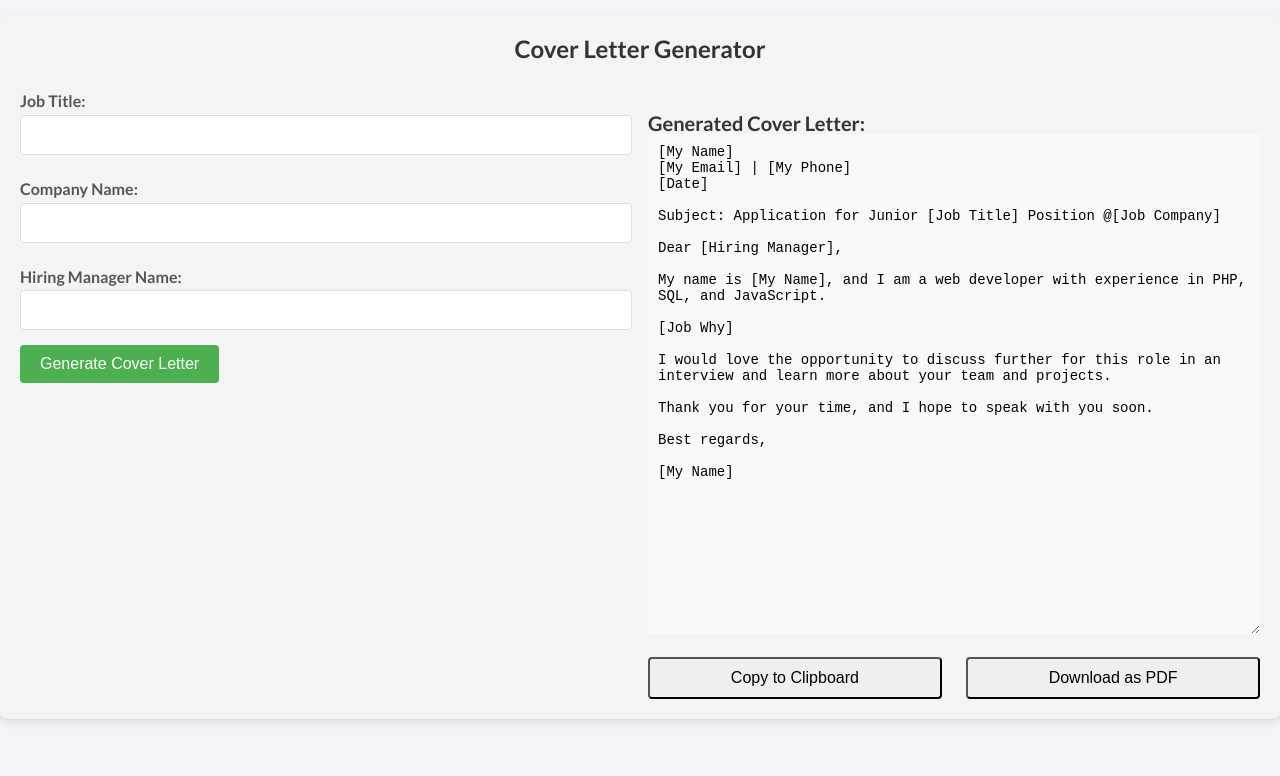
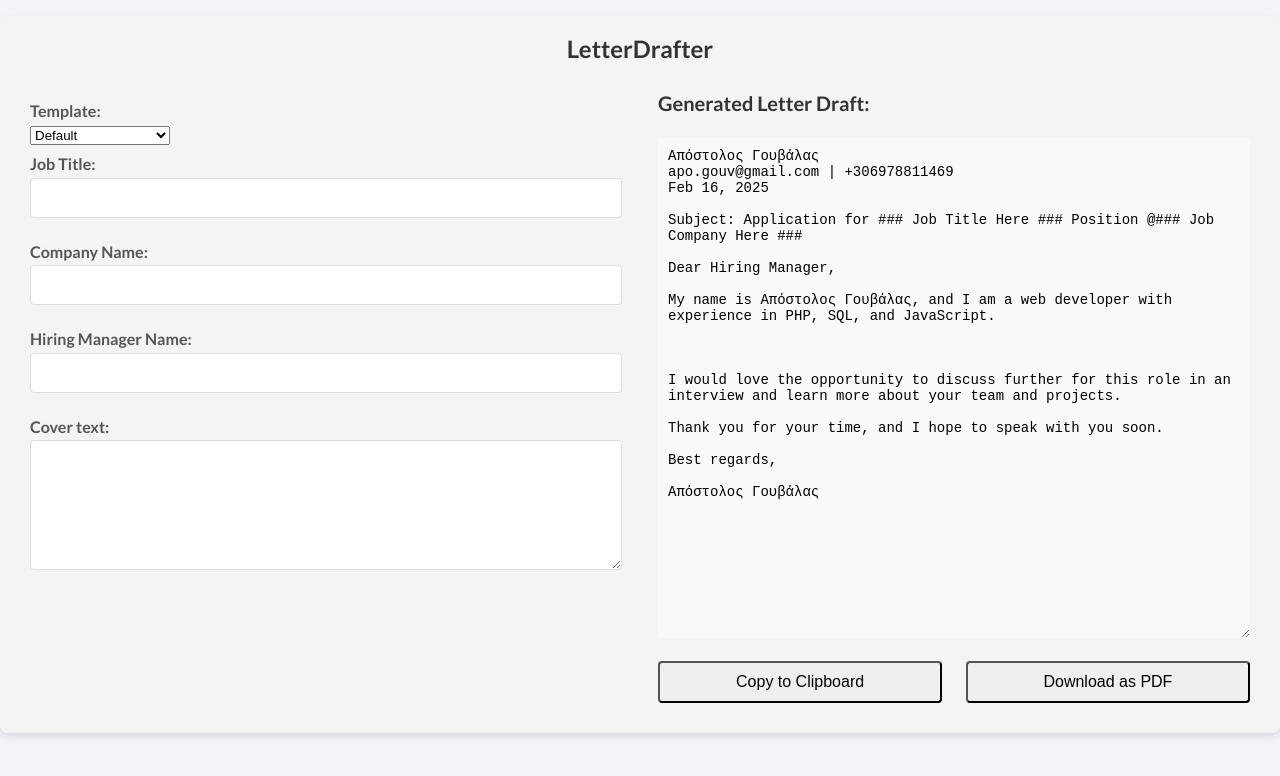
Before and after one commit to ApoGouv/resume, a React (Vite) app: page /#/letter-draft in a window 1280 px wide. Shown: the top 776 px of the page. Built offline with nearby package versions, Linux system fonts and the light colour scheme.

Commit message:
LetterDraft alpha

```diff
--- a/src/Components/Resume/Resume.css
+++ b/src/Components/Resume/Resume.css
@@ -88,7 +88,7 @@
 /* Media query for mobile screens */
 @media screen and (max-width: 767.99px) {
   #resume-container {
-    margin: 0 0 3rem 0;
+    margin: 0 0 3.5rem 0;
   }
 
   #resume {
--- a/src/Pages/LetterDraftPage/LetterDraftPage.css
+++ b/src/Pages/LetterDraftPage/LetterDraftPage.css
@@ -27,6 +27,7 @@
 .input-fields {
   flex: 1;
   width: 50%;
+  padding: 0.625rem;
 }
 
 .input-fields label {
@@ -37,6 +38,16 @@
 }
 
 .input-fields input {
+  width: 100%;
+  padding: 10px;
+  font-size: 16px;
+  border: 1px solid #ddd;
+  border-radius: 4px;
+  margin-bottom: 15px;
+  background-color: #fff;
+}
+
+.input-fields textarea {
   width: 100%;
   padding: 10px;
   font-size: 16px;
@@ -64,10 +75,11 @@
 .generated-letter {
   flex: 1;
   width: 50%;
+  padding: 0.625rem;
 }
 
 .generated-letter h3 {
-  margin-top: 30px;
+  margin-bottom: 1.5rem;
   font-size: 20px;
   color: #333;
 }
--- a/src/Pages/LetterDraftPage/LetterDraftPage.tsx
+++ b/src/Pages/LetterDraftPage/LetterDraftPage.tsx
@@ -1,39 +1,38 @@
-import { useState } from 'react';
+import { useState, useEffect, useCallback } from 'react';
 import jsPDF from 'jspdf';
+import type { ProfileProps } from '@/Components/Profile/Profile';
 import { getDateFormatIntl, dateFormatOptions } from '@/Utils/dates';
+
+import { DEFAULT_TEMPLATE } from '@/Pages/LetterDraftPage/templates/defaultTemplate';
+import { FRONTEND_TEMPLATE } from '@/Pages/LetterDraftPage/templates/frontendTemplate';
+import { BACKEND_TEMPLATE } from '@/Pages/LetterDraftPage/templates/backendTemplate';
 
 import '@/Pages/LetterDraftPage/LetterDraftPage.css';
 
-const DEFAULT_TEMPLATE = `[My Name]
-[My Email] | [My Phone]
-[Date]
+const templates = [
+  { id: 'default', name: 'Default', content: DEFAULT_TEMPLATE },
+  { id: 'frontend', name: 'Frontend Developer', content: FRONTEND_TEMPLATE },
+  { id: 'backend', name: 'Backend Developer', content: BACKEND_TEMPLATE },
+  { id: 'custom', name: 'Custom Template', content: '' },
+];
 
-Subject: Application for Junior [Job Title] Position @[Job Company]
-
-Dear [Hiring Manager],
-
-My name is [My Name], and I am a web developer with experience in PHP, SQL, and JavaScript.
-
-[Job Why]
-
-I would love the opportunity to discuss further for this role in an interview and learn more about your team and projects.
-
-Thank you for your time, and I hope to speak with you soon.
-
-Best regards,
-
-[My Name]`;
-
-function LetterDraftPage() {
+function LetterDraftPage({ profile }: ProfileProps) {
   const [jobTitle, setJobTitle] = useState('');
   const [jobCompanyName, setJobCompanyName] = useState('');
   const [jobHiringManagerName, setJobHiringManagerName] = useState('');
+  const [coverText, setCoverText] = useState('');
+  const [selectedTemplate, setSelectedTemplate] = useState('default');
   const [coverLetter, setCoverLetter] = useState(DEFAULT_TEMPLATE);
+  const [customTemplate, setCustomTemplate] = useState('');
 
   const myInfo = {
-    'name': 'Apostolos Gouvalas',
-    'email': 'apo.gouv@gmail.com',
-    'phone': '+30 6978 811 469',
+    name: profile.name || '### My Name Here ###',
+    email:
+      profile.contact?.find((contact) => contact.type === 'email')?.value ||
+      '### My Email Here ###',
+    phone:
+      profile.contact?.find((contact) => contact.type === 'phone')?.value ||
+      '### My Phone Here ###',
   };
 
   const todayDate = getDateFormatIntl(
@@ -42,17 +41,52 @@ function LetterDraftPage() {
     'en-US'
   );
 
-  const generateCoverLetter = () => {
-    const newCoverLetter = DEFAULT_TEMPLATE
-      .replace('[Job Title]', jobTitle || '### Job Title Here ###')
-      .replace('[Job Company]', jobCompanyName || '### Job Comapy Here ###')
-      .replace('[My Name]', myInfo.name) // Placeholder for user name
-      .replace('[My Email]', myInfo.email) // Placeholder for email
-      .replace('[My Phone]', myInfo.phone) // Placeholder for phone number
-      .replace('[Date]', todayDate) // Insert current date
-      .replace('[Hiring Manager]', jobHiringManagerName || 'Hiring Manager'); // Placeholder for hiring manager
+  const generateCoverLetter = useCallback(() => {
+    let template =
+      selectedTemplate === 'custom'
+        ? customTemplate
+        : templates.find((t) => t.id === selectedTemplate)?.content || '';
+
+    // Replace all occurrences of placeholders dynamically
+    const replacements: Record<string, string> = {
+      '{JOB_TITLE}': jobTitle || '### Job Title Here ###',
+      '{JOB_COMPANY}': jobCompanyName || '### Job Company Here ###',
+      '{JOB_HM}': jobHiringManagerName || 'Hiring Manager',
+      '{NAME}': myInfo.name,
+      '{EMAIL}': myInfo.email,
+      '{PHONE}': myInfo.phone,
+      '{DATE}': todayDate,
+      '{COVER}': coverText,
+    };
+
+    let newCoverLetter = template;
+    Object.entries(replacements).forEach(([key, value]) => {
+      newCoverLetter = newCoverLetter.replaceAll(key, value);
+    });
 
     setCoverLetter(newCoverLetter);
+  }, [
+    selectedTemplate,
+    jobTitle,
+    jobCompanyName,
+    jobHiringManagerName,
+    coverText,
+    myInfo,
+    todayDate,
+  ]);
+
+  useEffect(() => {
+    generateCoverLetter();
+  }, [selectedTemplate, jobTitle, jobCompanyName, jobHiringManagerName, coverText, myInfo, todayDate, generateCoverLetter]);
+
+
+  // Function to handle typing in the cover letter textarea
+  const handleCoverLetterChange = (e: React.ChangeEvent<HTMLTextAreaElement>) => {
+    setCoverLetter(e.target.value);
+  };
+
+  const handleCustomTemplateChange = (e: React.ChangeEvent<HTMLTextAreaElement>) => {
+    setCustomTemplate(e.target.value);
   };
 
   const downloadPDF = () => {
@@ -65,28 +99,75 @@ function LetterDraftPage() {
 
   return (
     <div className="cover-letter-generator">
-      <h2>Cover Letter Generator</h2>
+      <h2>LetterDrafter</h2>
 
       <div className="form-container">
         <div className="input-fields">
+          <label>Template:</label>
+          <select
+            value={selectedTemplate}
+            onChange={(e) => setSelectedTemplate(e.target.value)}
+          >
+            {templates.map((template) => (
+              <option key={template.id} value={template.id}>
+                {template.name}
+              </option>
+            ))}
+          </select>
+
+          {selectedTemplate === 'custom' && (
+            <>
+              <label>Custom Template:</label>
+              <textarea
+                value={customTemplate}
+                onChange={handleCustomTemplateChange}
+                rows={10}
+              />
+            </>
+          )}
+
           <label>Job Title:</label>
-          <input type="text" value={jobTitle} onChange={(e) => setJobTitle(e.target.value)} />
+          <input
+            type="text"
+            value={jobTitle}
+            onChange={(e) => setJobTitle(e.target.value)}
+          />
 
           <label>Company Name:</label>
-          <input type="text" value={jobCompanyName} onChange={(e) => setJobCompanyName(e.target.value)} />
+          <input
+            type="text"
+            value={jobCompanyName}
+            onChange={(e) => setJobCompanyName(e.target.value)}
+          />
 
           <label>Hiring Manager Name:</label>
-          <input type="text" value={jobHiringManagerName} onChange={(e) => setJobHiringManagerName(e.target.value)} />
+          <input
+            type="text"
+            value={jobHiringManagerName}
+            onChange={(e) => setJobHiringManagerName(e.target.value)}
+          />
 
-          <button onClick={generateCoverLetter}>Generate Cover Letter</button>
+          <label>Cover text:</label>
+          <textarea
+            value={coverText}
+            onChange={(e) => setCoverText(e.target.value)}
+            rows={6}
+          />
+
         </div>
 
         <div className="generated-letter">
-          <h3>Generated Cover Letter:</h3>
-          <textarea value={coverLetter} onChange={(e) => setCoverLetter(e.target.value)} rows={10} />
+          <h3>Generated Letter Draft:</h3>
+          <textarea
+            value={coverLetter}
+            onChange={handleCoverLetterChange}
+            rows={10}
+          />
 
           <div className="buttons-container">
-            <button onClick={() => navigator.clipboard.writeText(coverLetter)}>Copy to Clipboard</button>
+            <button onClick={() => navigator.clipboard.writeText(coverLetter)}>
+              Copy to Clipboard
+            </button>
             <button onClick={downloadPDF}>Download as PDF</button>
           </div>
         </div>
--- /dev/null
+++ b/src/Pages/LetterDraftPage/templates/backendTemplate.ts
@@ -0,0 +1,17 @@
+export const BACKEND_TEMPLATE = `{NAME}
+{EMAIL} | {PHONE}
+{DATE}
+
+Subject: Application for Backend Developer Position @{JOB_COMPANY}
+
+Dear {JOB_HM},
+
+As a backend developer with experience in PHP, SQL, and modern frameworks like Laravel and Node.js, I am excited about the opportunity to contribute to [Job Company]. I have a strong background in designing and optimizing APIs, managing databases, and implementing scalable server-side applications.
+
+{COVER}
+
+I would love to discuss how my backend expertise can benefit your team.
+
+Best regards,
+
+{NAME}`;
--- /dev/null
+++ b/src/Pages/LetterDraftPage/templates/defaultTemplate.ts
@@ -0,0 +1,19 @@
+export const DEFAULT_TEMPLATE = `{NAME}
+{EMAIL} | {PHONE}
+{DATE}
+
+Subject: Application for {JOB_TITLE} Position @{JOB_COMPANY}
+
+Dear {JOB_HM},
+
+My name is {NAME}, and I am a web developer with experience in PHP, SQL, and JavaScript.
+
+{COVER}
+
+I would love the opportunity to discuss further for this role in an interview and learn more about your team and projects.
+
+Thank you for your time, and I hope to speak with you soon.
+
+Best regards,
+
+{NAME}`;
--- /dev/null
+++ b/src/Pages/LetterDraftPage/templates/frontendTemplate.ts
@@ -0,0 +1,17 @@
+export const FRONTEND_TEMPLATE = `{NAME}
+{EMAIL} | {PHONE}
+{DATE}
+
+Subject: Application for Frontend Developer Position @{JOB_COMPANY}
+
+Dear {JOB_HM},
+
+As a frontend developer with expertise in JavaScript, React, and modern UI frameworks, I am eager to apply my skills to [Job Company]. I have experience building responsive, user-friendly interfaces, optimizing performance, and working with RESTful APIs to create seamless user experiences.
+
+{COVER}
+
+I would love to discuss how my frontend expertise can contribute to your team’s success.
+
+Best regards,
+
+{NAME}`;
--- a/src/Pages/ResumePage/ResumePage.tsx
+++ b/src/Pages/ResumePage/ResumePage.tsx
@@ -194,9 +194,16 @@ function ResumePage() {
           }
         />
 
-        {/* LetterDraftpage Route (only available in dev mode): http://localhost:5173/resume/#/letter-draft */}
+        {/*
+          // LetterDraftPage Route (only available in dev mode):
+          // Greek (incomplete): http://localhost:5173/resume/#/letter-draft
+          // English: http://localhost:5173/resume/#/en/letter-draft
+          // */}
         {APP_IN_DEV_MODE && (
-            <Route path="/letter-draft" element={<LetterDraftPage />} />
+            <>
+            <Route path="letter-draft" element={<LetterDraftPage profile={profile} />} />
+            <Route path="en/letter-draft" element={<LetterDraftPage profile={profile} />} />
+          </>
         )}
 
 
--- a/src/Utils/iconsLibrary.tsx
+++ b/src/Utils/iconsLibrary.tsx
@@ -17,6 +17,7 @@ import {
   FaStackOverflow,
   FaSun,
   FaTerminal,
+  FaPlus,
 } from 'react-icons/fa6';
 
 import { CgWebsite, CgDetailsMore, CgDetailsLess } from 'react-icons/cg';
@@ -65,6 +66,7 @@ const MENU_ICONS = {
       className="language-flag language-en-us"
     />
   ),
+  menu: <FaPlus />,
   loading: <FaSpinner className="spinner" />,
   moon: <FaRegMoon />,
   pdf: <FaRegFilePdf />,
```
